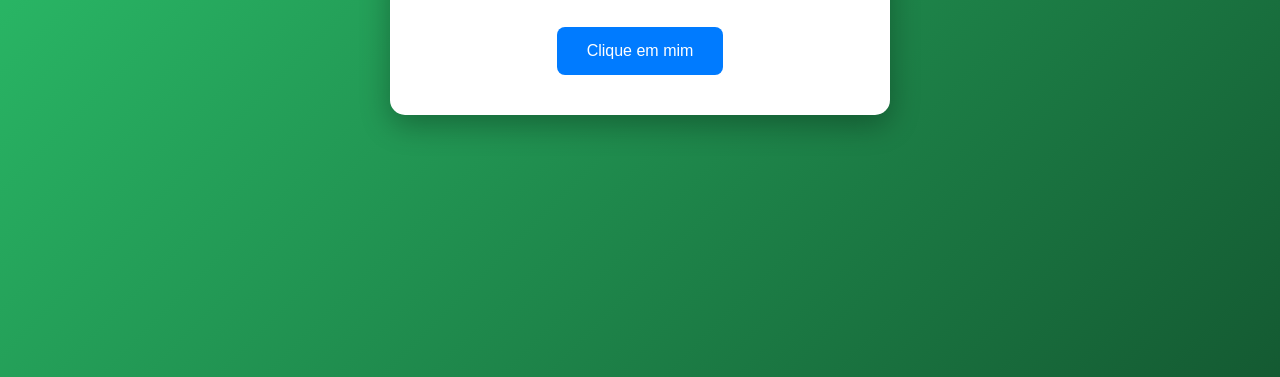
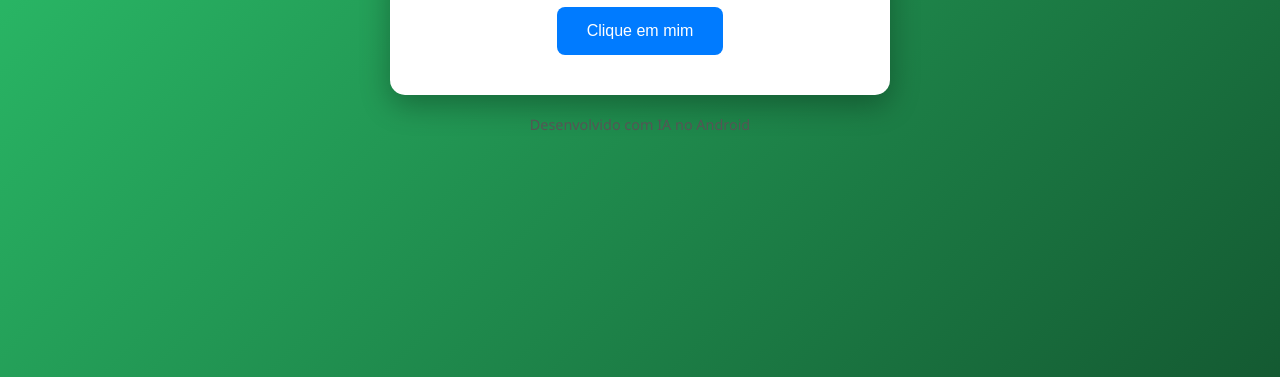
Before and after one commit to sullina/acode-teste-android, a plain HTML site: page index.html in a window 1280 px wide. Shown: the part 423-800 px from the top of the page. Drawn offline with Linux system fonts and the light colour scheme.

Commit message:
Adicionado rodape pela IA

```diff
--- a/index.html
+++ b/index.html
@@ -15,6 +15,7 @@
             background: linear-gradient(135deg, #2ecc71 0%, #145a32 100%);
             min-height: 100vh;
             display: flex;
+            flex-direction: column;
             justify-content: center;
             align-items: center;
             padding: 20px;
@@ -54,6 +55,11 @@
         button:active {
             transform: scale(0.95);
         }
+        footer {
+            margin-top: 20px;
+            color: #555;
+            font-size: 0.9rem;
+        }
         @media (max-width: 600px) {
             .container {
                 padding: 30px 20px;
@@ -74,6 +80,10 @@
         <button id="botaoAzul">Clique em mim</button>
     </div>
 
+    <footer>
+        Desenvolvido com IA no Android
+    </footer>
+
     <script>
         document.getElementById('botaoAzul').addEventListener('click', function() {
             alert('Você clicou no botão azul!');
```
